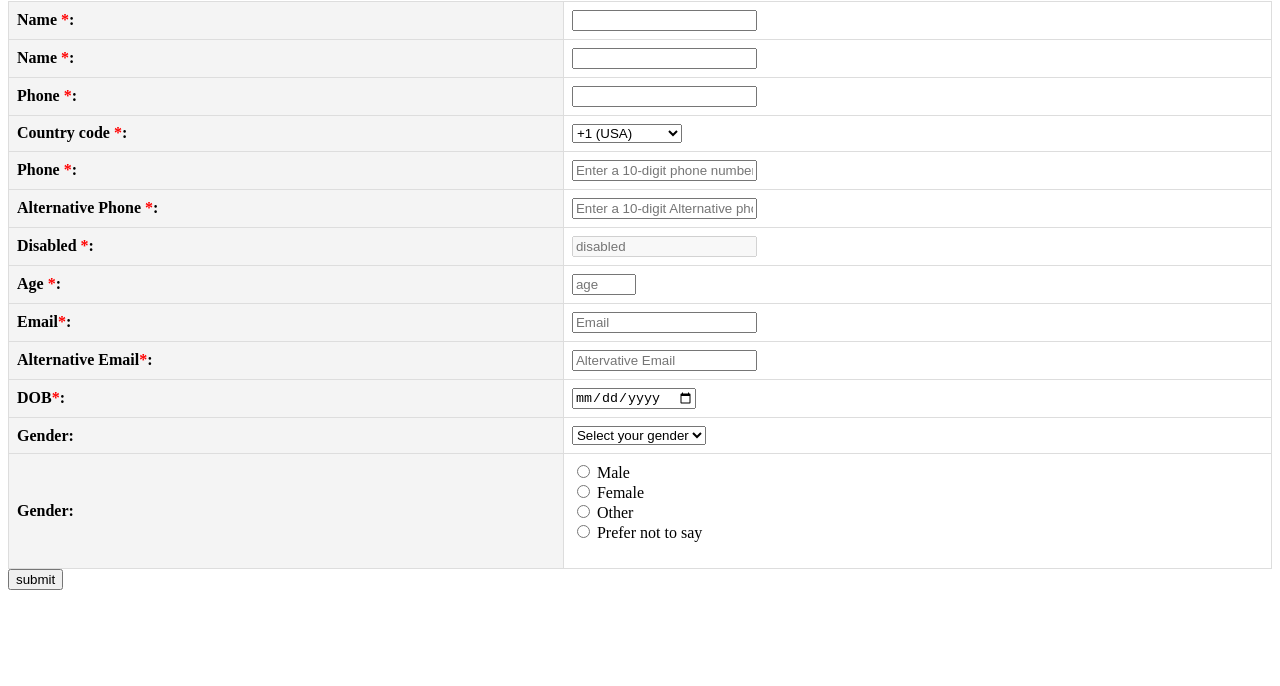
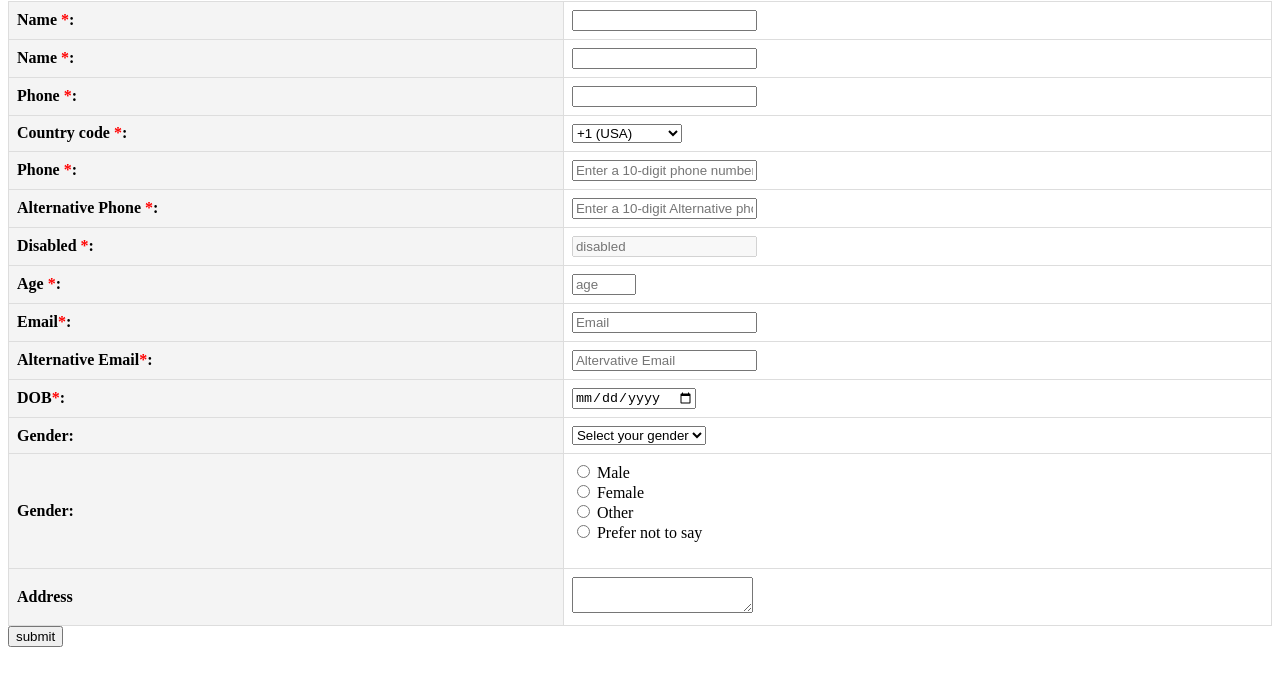
Before and after one commit to Harikrishnan342004/Form_Validation, a plain HTML site: page index.html in a window 1280 px wide. Shown: the part 66-752 px from the top of the page. Drawn offline with Linux system fonts and the light colour scheme.

Commit message:
textarea

```diff
--- a/index.html
+++ b/index.html
@@ -111,6 +111,17 @@
         </tr>
 
 
+        <tr>
+            <th>
+                <label for="address"> Address </label>
+
+            </th>
+            <td>
+               <textarea name="" id=""></textarea>
+            </td>
+        </tr>
+
+
 
 
         </table>
```
